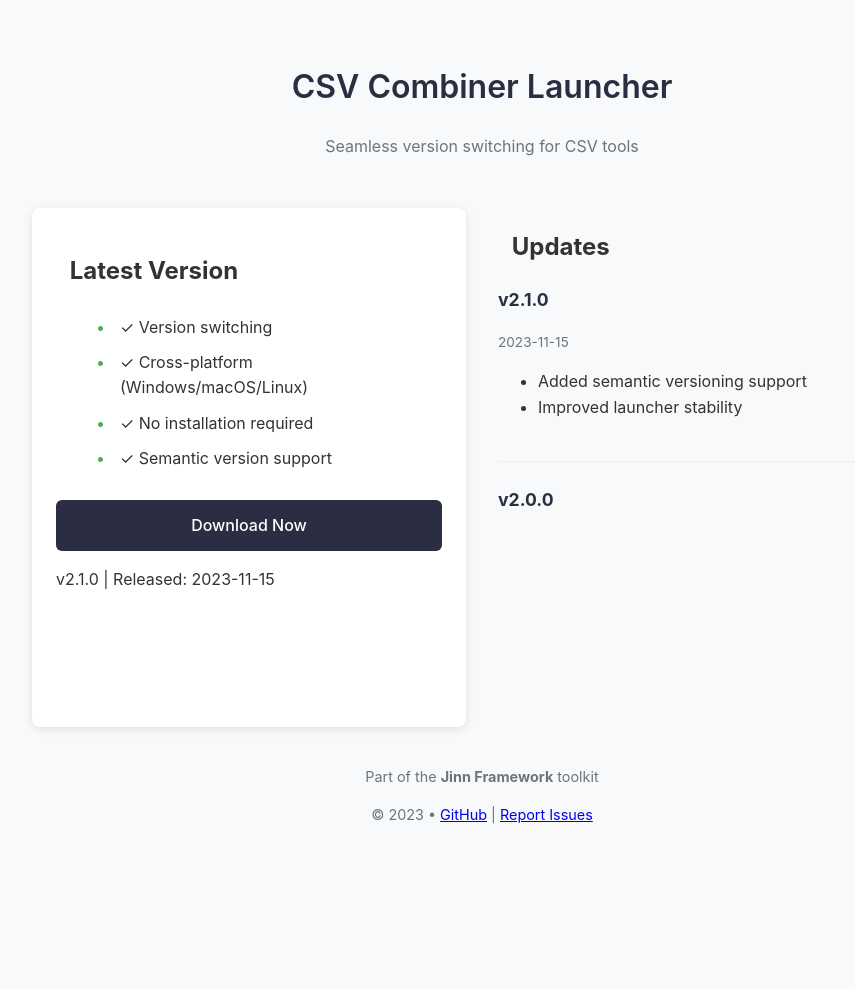
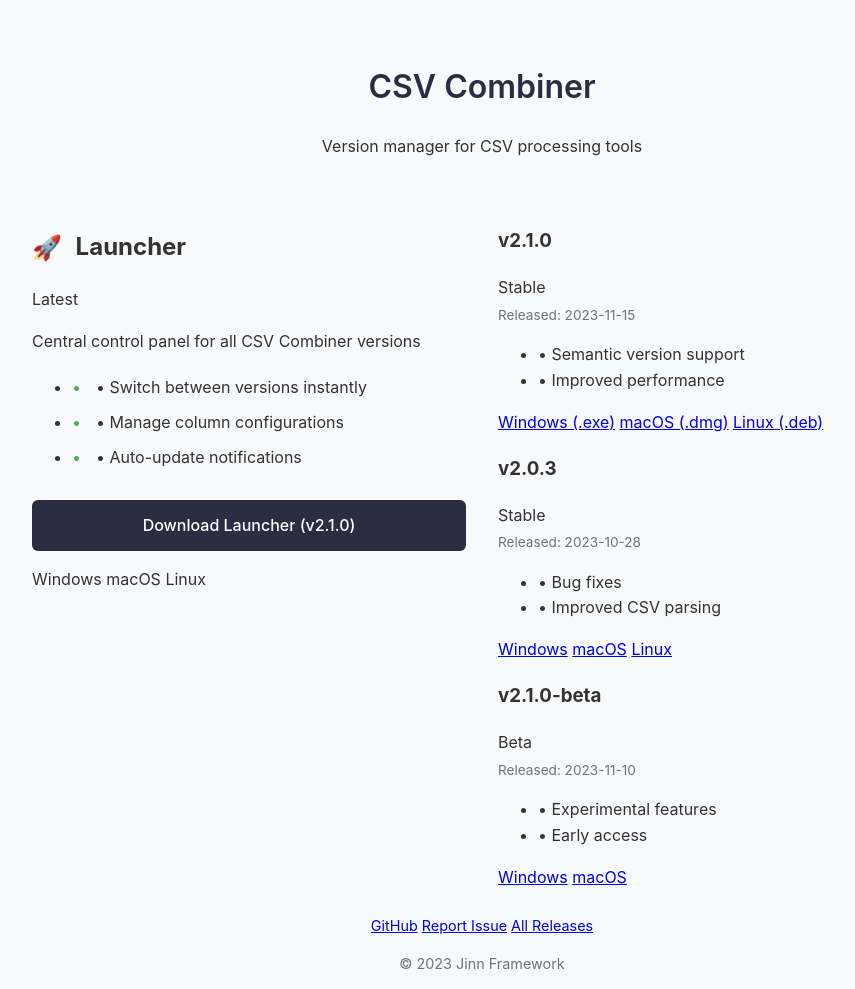
Before and after one commit to jinnframework/jinn-csv-combiner-site, a plain HTML site: page index.html in a window 1280 px wide. Shown: the whole page, without its empty margins (158-1013 px from the left). Before the commit the page ends 872 px from the top, so only its background shows below. Drawn offline with Linux system fonts and the light colour scheme.

Commit message:
Update index.html

```diff
--- a/index.html
+++ b/index.html
@@ -3,58 +3,104 @@
 <head>
     <meta charset="UTF-8">
     <meta name="viewport" content="width=device-width, initial-scale=1.0">
-    <title>CSV Combiner Launcher | Jinn Framework</title>
+    <title>CSV Combiner | Jinn Framework</title>
+    <link rel="stylesheet" href="https://fonts.googleapis.com/css2?family=Inter:wght@400;500;600&display=swap">
     <link rel="stylesheet" href="style.css">
 </head>
 <body>
     <div class="container">
+        <!-- Header -->
         <header>
-            <h1>CSV Combiner Launcher</h1>
-            <p class="tagline">Seamless version switching for CSV tools</p>
+            <h1>CSV Combiner</h1>
+            <p class="subtitle">Version manager for CSV processing tools</p>
         </header>
 
+        <!-- Main Content Grid -->
         <main>
-            <!-- Download Section -->
-            <section class="download-box">
-                <h2><img src="assets/update-icon.svg" alt="" class="icon"> Latest Version</h2>
-                <div class="features">
-                    <ul>
-                        <li>✓ Version switching</li>
-                        <li>✓ Cross-platform (Windows/macOS/Linux)</li>
-                        <li>✓ No installation required</li>
-                        <li>✓ Semantic version support</li>
-                    </ul>
+            <!-- Launcher Section -->
+            <section class="card">
+                <div class="card-header">
+                    <h2><span class="icon">🚀</span> Launcher</h2>
+                    <span class="pill">Latest</span>
                 </div>
-                <a href="https://github.com/yourusername/csv-combiner/releases/latest" class="button">
-                    Download Now
+                <p>Central control panel for all CSV Combiner versions</p>
+                <ul class="features">
+                    <li>• Switch between versions instantly</li>
+                    <li>• Manage column configurations</li>
+                    <li>• Auto-update notifications</li>
+                </ul>
+                <a href="https://github.com/jinn-framework/csv-combiner/releases/latest/download/launcher.exe" class="button">
+                    Download Launcher (v2.1.0)
                 </a>
-                <p class="small">v2.1.0 | Released: 2023-11-15</p>
+                <div class="os-badges">
+                    <span class="badge windows">Windows</span>
+                    <span class="badge mac">macOS</span>
+                    <span class="badge linux">Linux</span>
+                </div>
             </section>
 
-            <!-- Updates Section -->
-            <section class="updates">
-                <h2><img src="assets/update-icon.svg" alt="" class="icon"> Updates</h2>
-                <div class="update-item">
-                    <h3>v2.1.0</h3>
-                    <p class="date">2023-11-15</p>
+            <!-- Versions Section -->
+            <section class="versions-grid">
+                <div class="card version-card">
+                    <div class="card-header">
+                        <h3>v2.1.0</h3>
+                        <span class="pill stable">Stable</span>
+                    </div>
+                    <p class="date">Released: 2023-11-15</p>
                     <ul>
-                        <li>Added semantic versioning support</li>
-                        <li>Improved launcher stability</li>
+                        <li>• Semantic version support</li>
+                        <li>• Improved performance</li>
                     </ul>
+                    <div class="download-links">
+                        <a href="#" class="link">Windows (.exe)</a>
+                        <a href="#" class="link">macOS (.dmg)</a>
+                        <a href="#" class="link">Linux (.deb)</a>
+                    </div>
                 </div>
-                <div class="update-item">
-                    <h3>v2.0.0</h3>
-                    <p class="date">2023-10-30</p>
+
+                <div class="card version-card">
+                    <div class="card-header">
+                        <h3>v2.0.3</h3>
+                        <span class="pill stable">Stable</span>
+                    </div>
+                    <p class="date">Released: 2023-10-28</p>
                     <ul>
-                        <li>Initial public release</li>
+                        <li>• Bug fixes</li>
+                        <li>• Improved CSV parsing</li>
                     </ul>
+                    <div class="download-links">
+                        <a href="#" class="link">Windows</a>
+                        <a href="#" class="link">macOS</a>
+                        <a href="#" class="link">Linux</a>
+                    </div>
+                </div>
+
+                <div class="card version-card">
+                    <div class="card-header">
+                        <h3>v2.1.0-beta</h3>
+                        <span class="pill beta">Beta</span>
+                    </div>
+                    <p class="date">Released: 2023-11-10</p>
+                    <ul>
+                        <li>• Experimental features</li>
+                        <li>• Early access</li>
+                    </ul>
+                    <div class="download-links">
+                        <a href="#" class="link">Windows</a>
+                        <a href="#" class="link">macOS</a>
+                    </div>
                 </div>
             </section>
         </main>
 
+        <!-- Footer -->
         <footer>
-            <p>Part of the <strong>Jinn Framework</strong> toolkit</p>
-            <p>© 2023 • <a href="https://github.com/yourusername">GitHub</a> | <a href="https://github.com/yourusername/csv-combiner/issues">Report Issues</a></p>
+            <div class="footer-links">
+                <a href="https://github.com/jinn-framework/csv-combiner">GitHub</a>
+                <a href="https://github.com/jinn-framework/csv-combiner/issues">Report Issue</a>
+                <a href="https://github.com/jinn-framework/csv-combiner/releases">All Releases</a>
+            </div>
+            <p class="copyright">© 2023 Jinn Framework</p>
         </footer>
     </div>
 </body>
```
